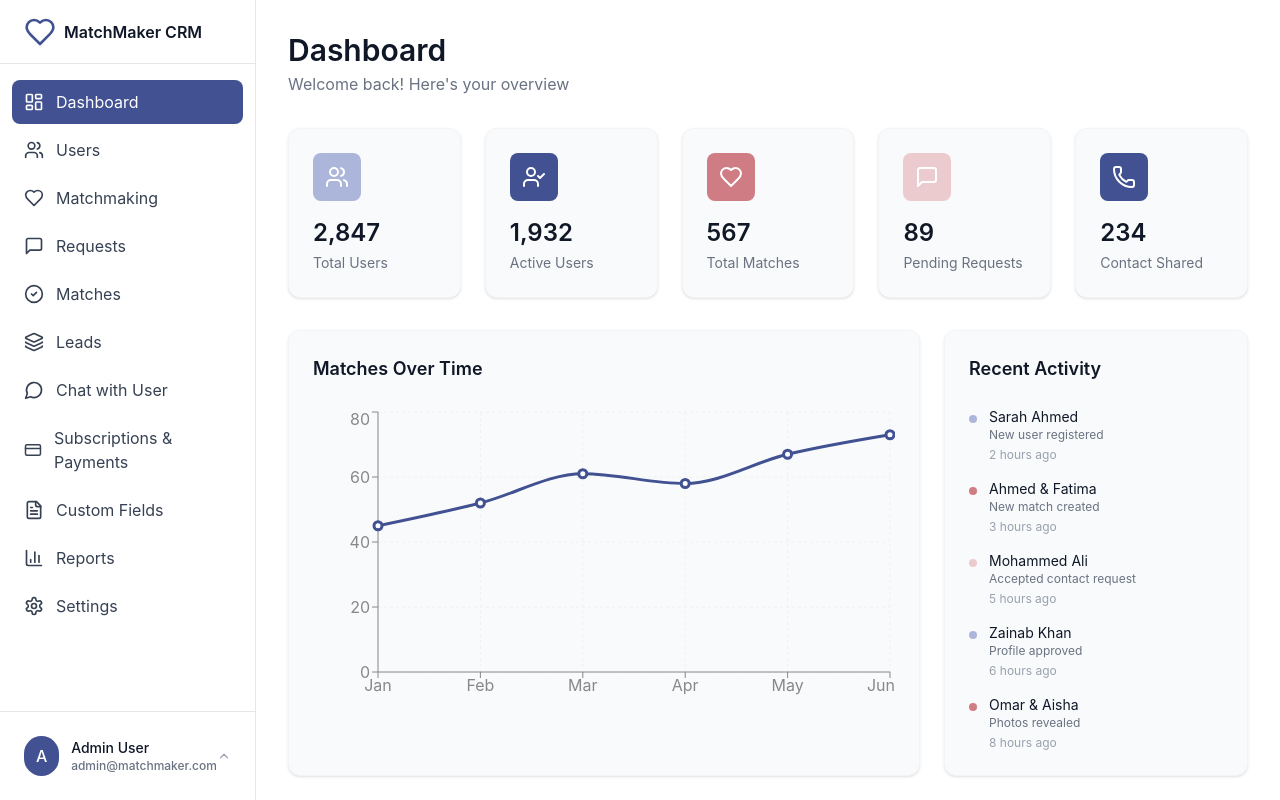
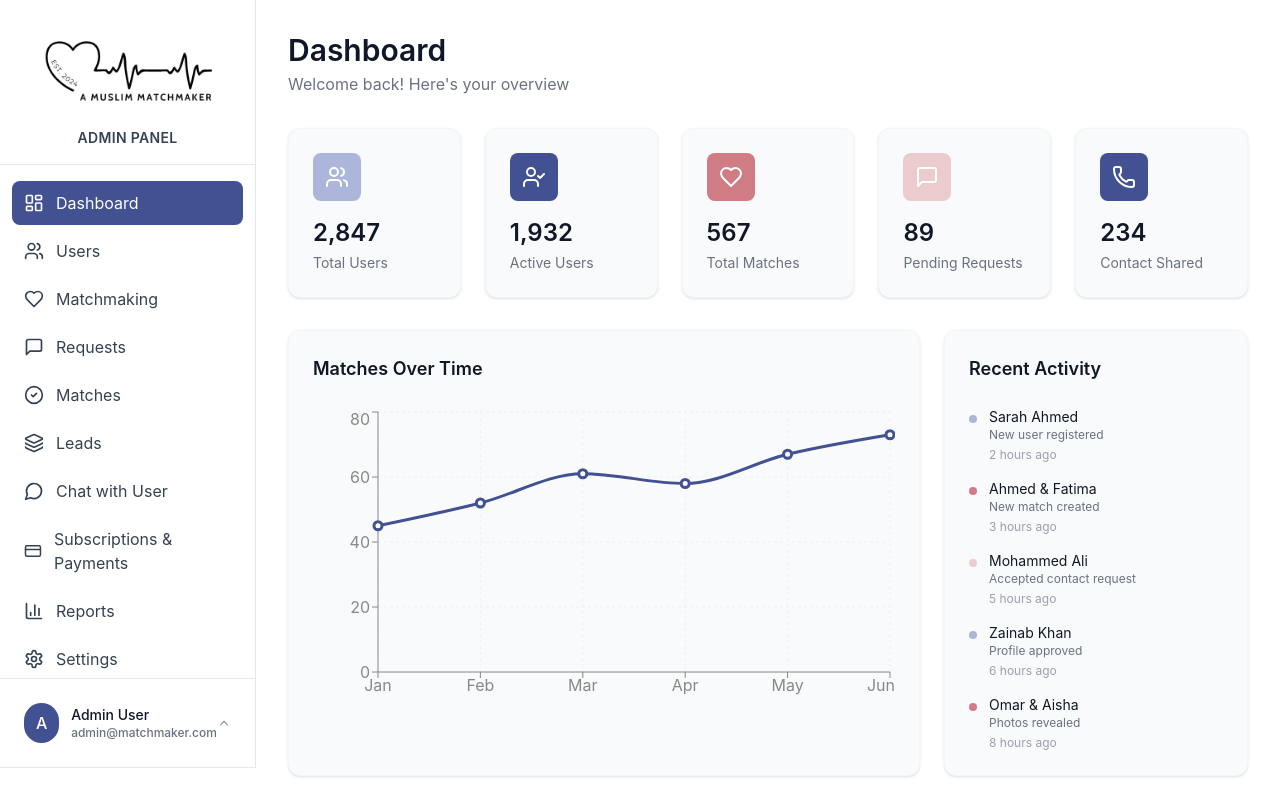
Before and after one commit to Maruf346/A-Muslim-Matchmaker-Dashboard, a React (Vite) app: page / in a window 1280 px wide. Built offline with nearby package versions, Linux system fonts and the light colour scheme.

Commit message:
added logo section on top

```diff
--- a/src/app/components/RootLayout.tsx
+++ b/src/app/components/RootLayout.tsx
@@ -16,6 +16,7 @@ import {
   MessageCircle,
   CreditCard
 } from "lucide-react";
+import { span } from "motion/react-m";
 
 const navItems = [
   { path: "/", label: "Dashboard", icon: LayoutDashboard },
@@ -26,7 +27,7 @@ const navItems = [
   { path: "/leads", label: "Leads", icon: Layers },
   { path: "/chat", label: "Chat with User", icon: MessageCircle },
   { path: "/subscriptions", label: "Subscriptions & Payments", icon: CreditCard },
-  { path: "/custom-fields", label: "Custom Fields", icon: FileText },
+  // { path: "/custom-fields", label: "Custom Fields", icon: FileText },
   { path: "/reports", label: "Reports", icon: BarChart3 },
   { path: "/settings", label: "Settings", icon: Settings },
 ];
@@ -59,11 +60,18 @@ export function RootLayout() {
   return (
     <div className="flex h-screen bg-[#FFFFFF]">
       {/* Sidebar */}
-      <aside className="w-64 bg-white border-r border-gray-200 flex flex-col">
+      <aside className="w-64 bg-white border-r flex flex-col mb-8 border-b border-gray-200">
         {/* Logo */}
-        <div className="h-16 flex items-center px-6 border-b border-gray-200">
-          <Heart className="w-8 h-8 text-[#415192]" />
-          <span className="ml-2 font-semibold text-gray-900">MatchMaker CRM</span>
+        <div className="flex flex-col items-center justify-center px-6 py-4 border-b border-gray-200 bg-white">
+          <img
+            src="/logo.png"
+            alt="A Muslim Matchmaker Logo"
+            className="h-26 w-auto object-contain"
+          />
+
+          <h1 className="mt-2 text-sm font-semibold tracking-wide text-gray-700 uppercase">
+            Admin Panel
+          </h1>
         </div>
 
         {/* Navigation */}
```
Also changed, not shown: public/logo.png (added), 1 other file (tests, documents, lock files or other folders).
